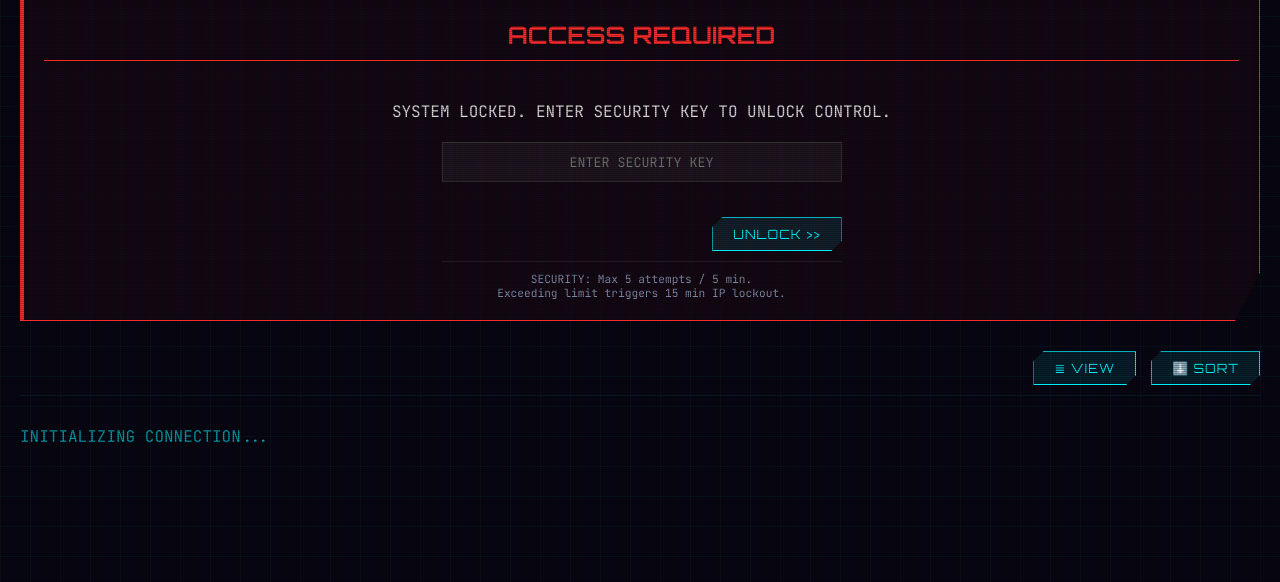
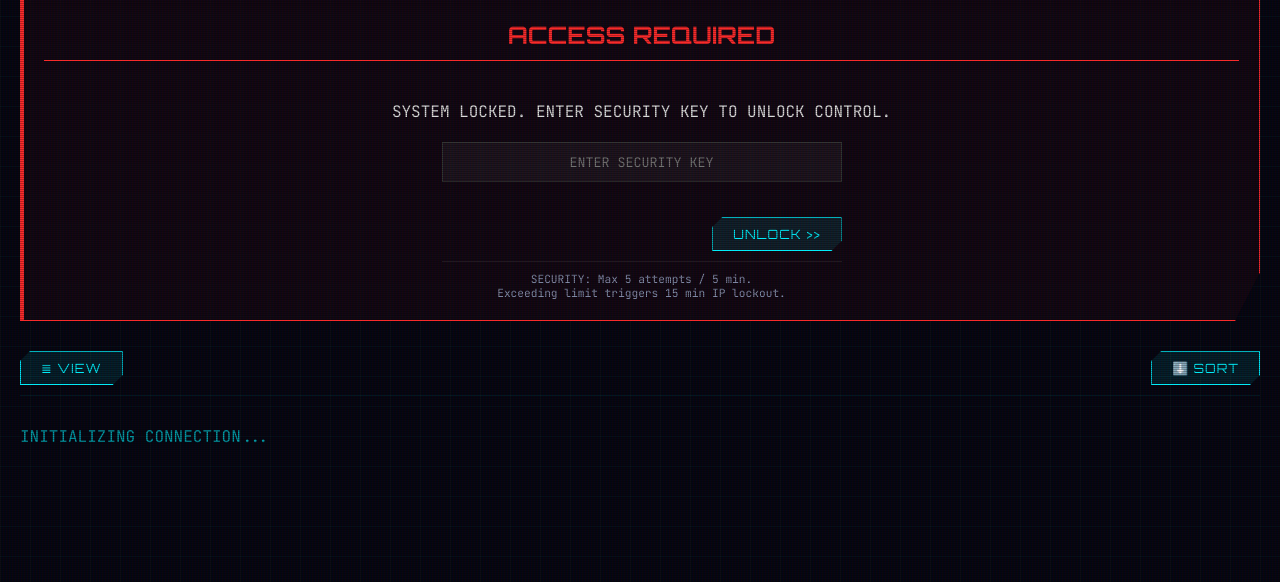
Before and after one commit to couuas/serv00_ghost, a Python web app: template webssh/templates/dashboard.html in a window 1280 px wide. Shown: the part 134-716 px from the top of the page. Run offline with Jinja, Linux system fonts and the light colour scheme; the template is opened without the code that fills it, so the values that code supplies are empty.

Commit message:
feat: Add initial WebSSH cluster manager dashboard UI.

```diff
--- a/webssh/templates/dashboard.html
+++ b/webssh/templates/dashboard.html
@@ -393,7 +393,7 @@
 
 
         <div id="tab-cluster" class="tab-content active" style="margin-top: 20px;">
-            <div class="toolbar">
+            <div class="toolbar" style="display: flex; justify-content: space-between;">
                 <button class="toolbar-btn" onclick="toggleView()" title="View Mode"><span id="view-icon">≣</span>
                     VIEW</button>
                 <button class="toolbar-btn" onclick="toggleSort()" title="Sort Order"><span id="sort-icon">⬇️</span>
```
